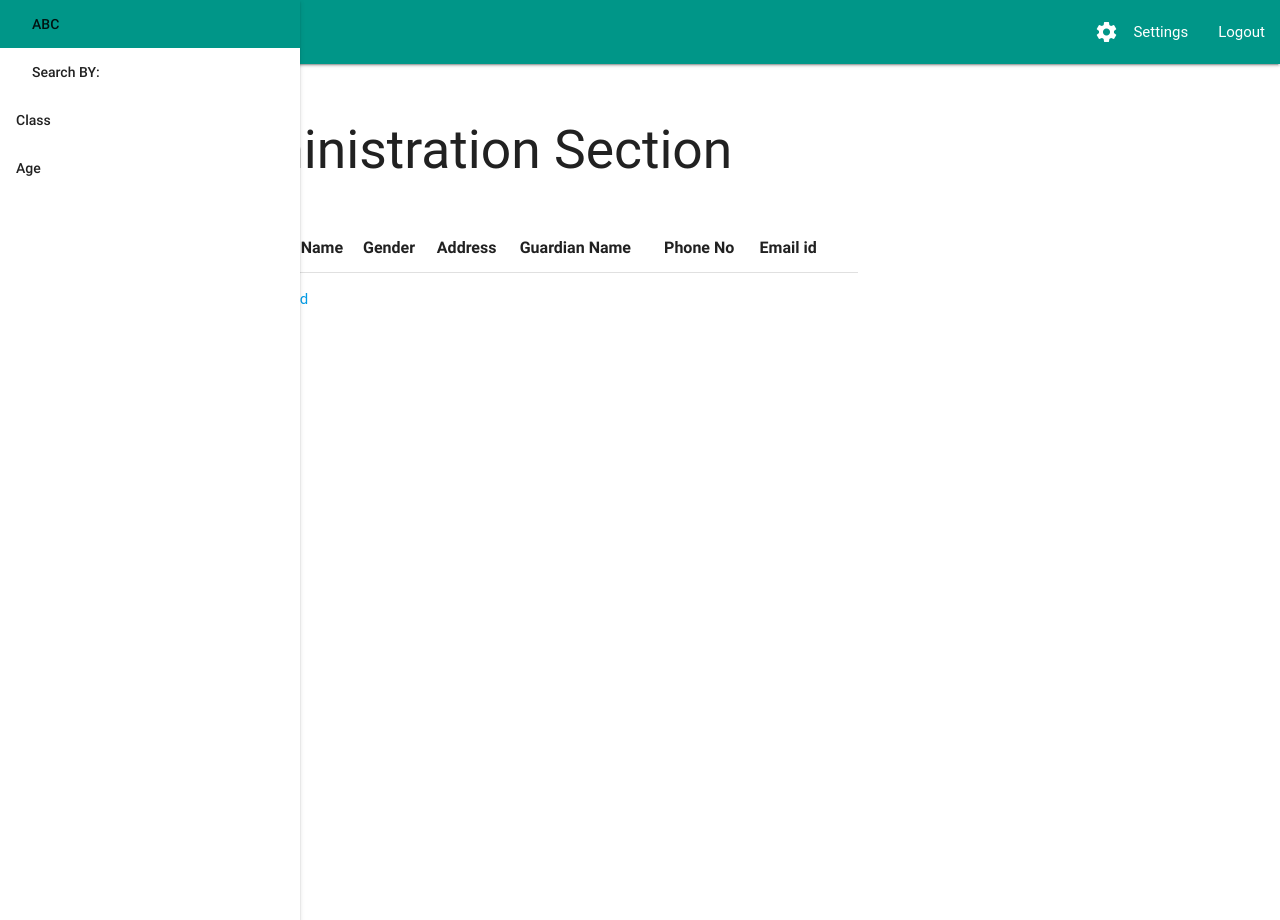
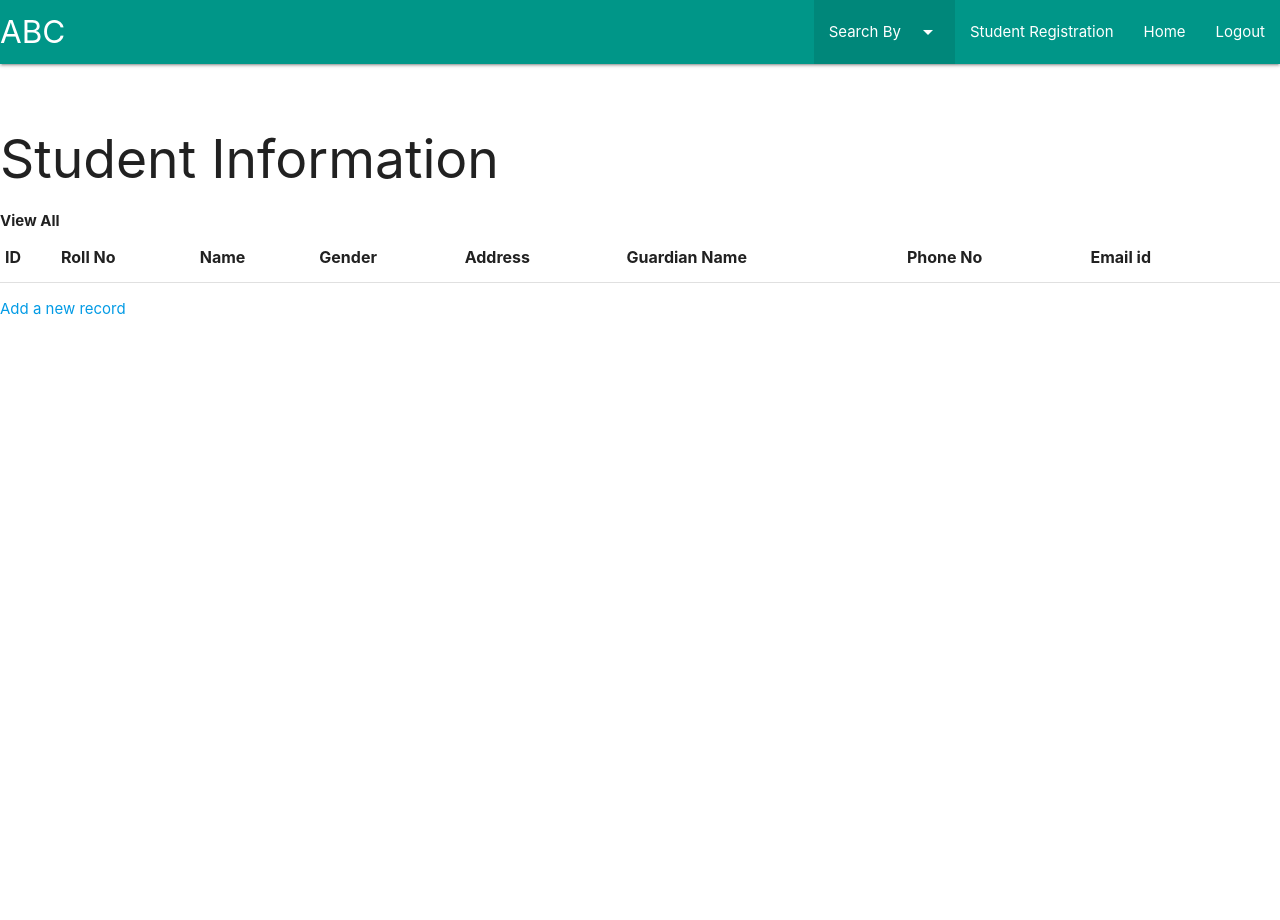
Before and after one commit to prati1/SMS1, a PHP site: page /adminviewbyclass.php?standard_name=1 in a window 1280 px wide. Run offline with PHP 8.4, Linux system fonts and the light colour scheme; data comes from the database, SQL or seed files in the repository; data that the repository does not hold is empty; some libraries are stand-ins or nearby versions; some web fonts are replaced.

Commit message:
Add files via upload

```diff
--- a/adminviewbyclass.php
+++ b/adminviewbyclass.php
@@ -11,10 +11,16 @@
       <!--Let browser know website is optimized for mobile-->
       <meta name="viewport" content="width=device-width, initial-scale=1.0"/>
 	  <style>
+	  	  .dropdown-content{
+    overflow: visible !important;
+}
 
+  	 .container{
+		 width:100%;
+	 }
 
 	  .container .row {
-   margin-left: 10.75rem;
+   margin-left: -6.75rem;
   margin-right: -6.75rem;
 }
 
@@ -34,96 +40,58 @@
       <script type="text/javascript" src="https://code.jquery.com/jquery-2.1.1.min.js"></script>
       <script type="text/javascript" src="js/materialize.min.js"></script>
 
-<nav class="teal" role="navigation">
-  <div id="nav" name="nav" class="nav-wrapper">
+ <!-- Dropdown Structure -->
+<ul id="dropdown1" class="dropdown-content">
+  <li><a class="dropdown-button2" href="#!" data-activates="dropdown2" data-hover="hover" data-alignment="left">Class</a></li>
+  <li class="divider"></li>
+  <li><a href="#!">Age</a></li>
+  <li class="divider"></li>
+  <li><a href="#!">Advanced Options</a></li>
+</ul>
+
+<!-- Dropdown Structure -->
+<ul id="dropdown2" class="dropdown-content">
+  <li><a href="adminviewbyclass.php?standard_name='1'">one</a></li>
+  <li class="divider"></li>
+  <li><a href="adminviewbyclass.php?standard_name='2'">two</a></li>
+  <li class="divider"></li>
+  <li><a href="adminviewbyclass.php?standard_name='3'">three</a></li>
+</ul>
+
+	  <nav class="teal" role="navigation">
+  <div id="nav" name="nav" class="nav-wrapper fixed">
     <a href="#!" class="brand-logo">ABC</a>
     <ul class="right hide-on-med-and-down">
       <!--
-	  <li><a class="perm_identity"><i class="material-icons left">perm_identity</i><?php echo $login_session; ?> </a></li>
-	  -->
-	  <li><a class="settings"><i class="material-icons left">settings</i>Settings</a></li>
-	  <li><a href="logout1.php" target="_top">Logout</a></li>
+
+	 <li><a class="perm_identity"><i class="material-icons left">perm_identity</i> echo php session</a></li>
+		-->
+		<!-- Dropdown Trigger -->
+      <li class="bold active"><a class="dropdown-button" href="#!" data-activates="dropdown1" data-beloworigin="true">Search By<i class="material-icons right">arrow_drop_down</i></a></li>
+      <li><a href="newreg123.php">Student Registration</a></li>
+	 <li  class="bold"><a href="administration.php">Home</a></li>
+	  <li class="bold"><a href="logout1.php" target="_top">Logout</a></li>
 
     </ul>
   </div> <!-- navbar -->
 </nav>
 
 
-
- <header>
-         <!-- <div class="nav-wrapper"><a class="page-title">SideNav dfjdkf fadifd kdfaifj jkdfji</a></div> -->
-      <div class="container"><a href="#" data-activates="nav-mobile" class="button-collapse top-nav waves-effect waves-light circle hide-on-large-only"><i class="material-icons">menu</i></a></div>
-      <ul id="nav-mobile" class="side-nav fixed">
-        <li class="logo"><a id="logo-container" class="teal" class="brand-logo">ABC</a></li>
-        <li class="bold"><a class="waves-effect waves-teal">Search BY:</a></li>
-		<li class="no-padding">
-		  <ul class="collapsible collapsible-accordion">
-            <li class="bold active"><a class="collapsible-header  waves-effect waves-teal">Class</a>
-              <div class="collapsible-body">
-                 <ul>
-                                 <li><a href="viewbyclass.php?standard_name='1'">One</a></li>
-								<li><a href="adminviewbyclass.php?standard_name='2'">Two</a></li>
-								<li><a href="viewbyclass.php?standard_name='3'">Three</a></li>
-								<li><a href="viewbyclass.php?standard_name='4'">Four</a></li>
-								<li><a href="viewbyclass.php?standard_name='5'">Five</a></li>
-								<li><a href="viewbyclass.php?standard_name='6'">Six</a></li>
-								<li><a href="viewbyclass.php?standard_name='7'">Seven</a></li>
-								<li><a href="viewbyclass.php?standard_name='8'">Eight</a></li>
-								<li><a href="viewbyclass.php?standard_name='9'">Nine</a></li>
-								<li><a href="viewbyclass.php?standard_name='10'">Ten</a></li>
-                                </ul>
-              </div>
-            </li>
-			<li class="bold"><a class="collapsible-header  waves-effect waves-teal">Age</a>
-              <div class="collapsible-body">
-                 <ul>
-                                 <li><a href="viewbyage.php?standard_name='5'">Five</a></li>
-								<li><a href="viewbyage.php?standard_name='6'">Six</a></li>
-								<li><a href="adminviewbyage.php?Age='7'">Seven</a></li>
-								<li><a href="viewbyage.php?standard_name='8'">Eight</a></li>
-								<li><a href="viewbyage.php?standard_name='9'">Nine</a></li>
-								<li><a href="viewbyage.php?standard_name='10'">Ten</a></li>
-								<li><a href="viewbyage.php?standard_name='11'">Eleven</a></li>
-								<li><a href="viewbyage.php?standard_name='12'">Twelve</a></li>
-								<li><a href="viewbyage.php?standard_name='13'">Thirteen</a></li>
-								<li><a href="viewbyage.php?standard_name='21'">Twenty One</a></li>
-                                </ul>
-              </div>
-            </li>
+<main><div class="section" id="index-banner">
 
 
-          </ul>
-        </li>
-
-      </ul>
-
-</header>
-
-<main><div class="section" id="index-banner">
-<!--
- <div class="container">
-    <div class="row">
-      <div class="col s12 m9">
-        <h1 class="header center-on-small-only">Jubilant High School</h1>
-      </div>
 
 
-    </div>
-</div>
--->
-
- <div class="container">
-  <div class="row">
-       <div class="col s12 m9 90">
+       <div class="col s12 m9 70">
       <!--  Material Design -->
       <div id="materialdesign" class="section scrollspy">
-        <h2 class="header">Administration Section</h2>
+        <h2 class="header">Student Information</h2>
        <?php
 /*
 	VIEWBYCLASS.PHP
 	Displays all data from 'administration' table
 */
-	 include('config.php');
+
 
 
 	 $standard=$_GET['standard_name'];
@@ -167,13 +135,24 @@
 <p><a href="newreg.php">Add a new record</a></p>
 
 	</div>
-  </div>
-</div>
 </div>
 
 
 
 
+
+<script>
+	$('.dropdown-button2').dropdown({
+      inDuration: 300,
+      outDuration: 225,
+      constrain_width: false, // Does not change width of dropdown to that of the activator
+      hover: true, // Activate on hover
+      gutter: ($('.dropdown-content').width()*0.88), // Spacing from edge
+      belowOrigin: false, // Displays dropdown below the button
+      alignment: 'left' // Displays dropdown with edge aligned to the left of button
+    }
+  );
+	</script>
 
 
 </main>
```
Also changed, not shown: administration.php (added, +185 -0 lines).
